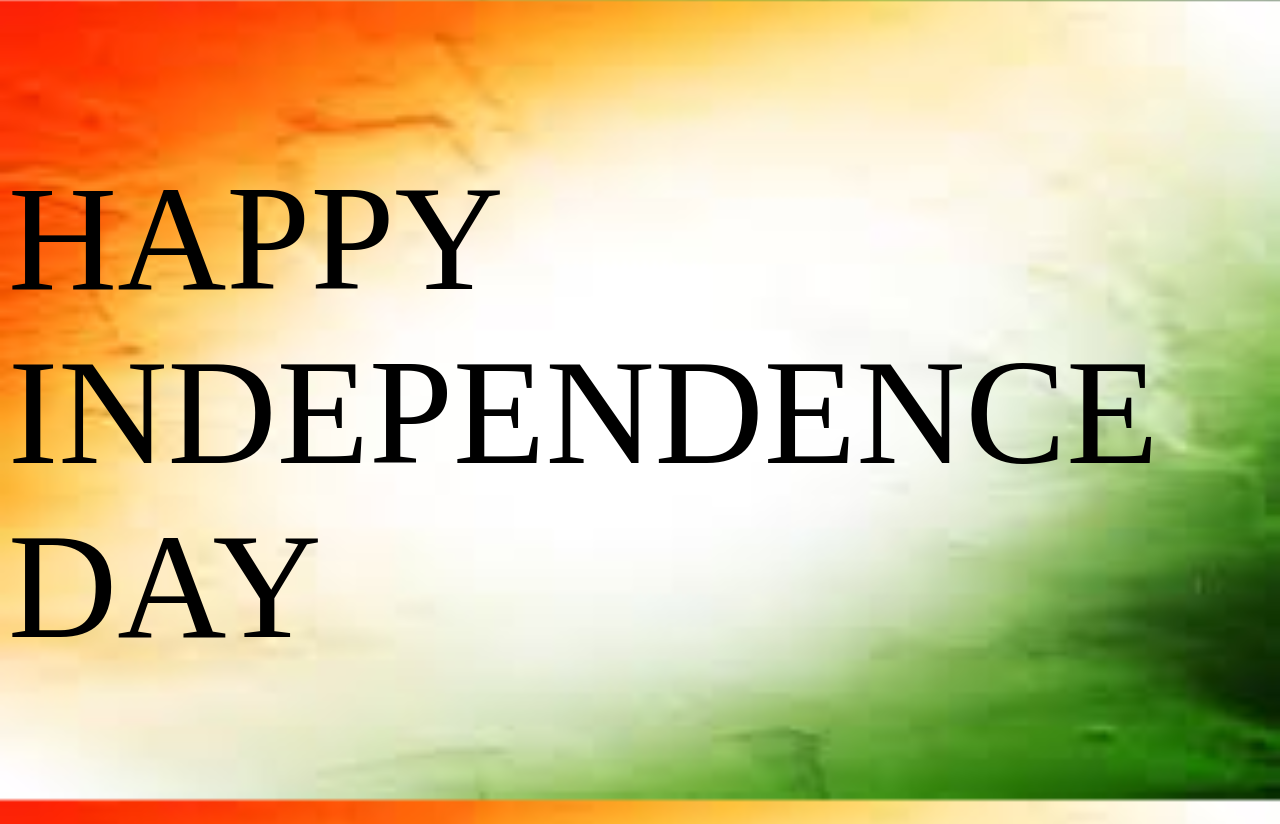
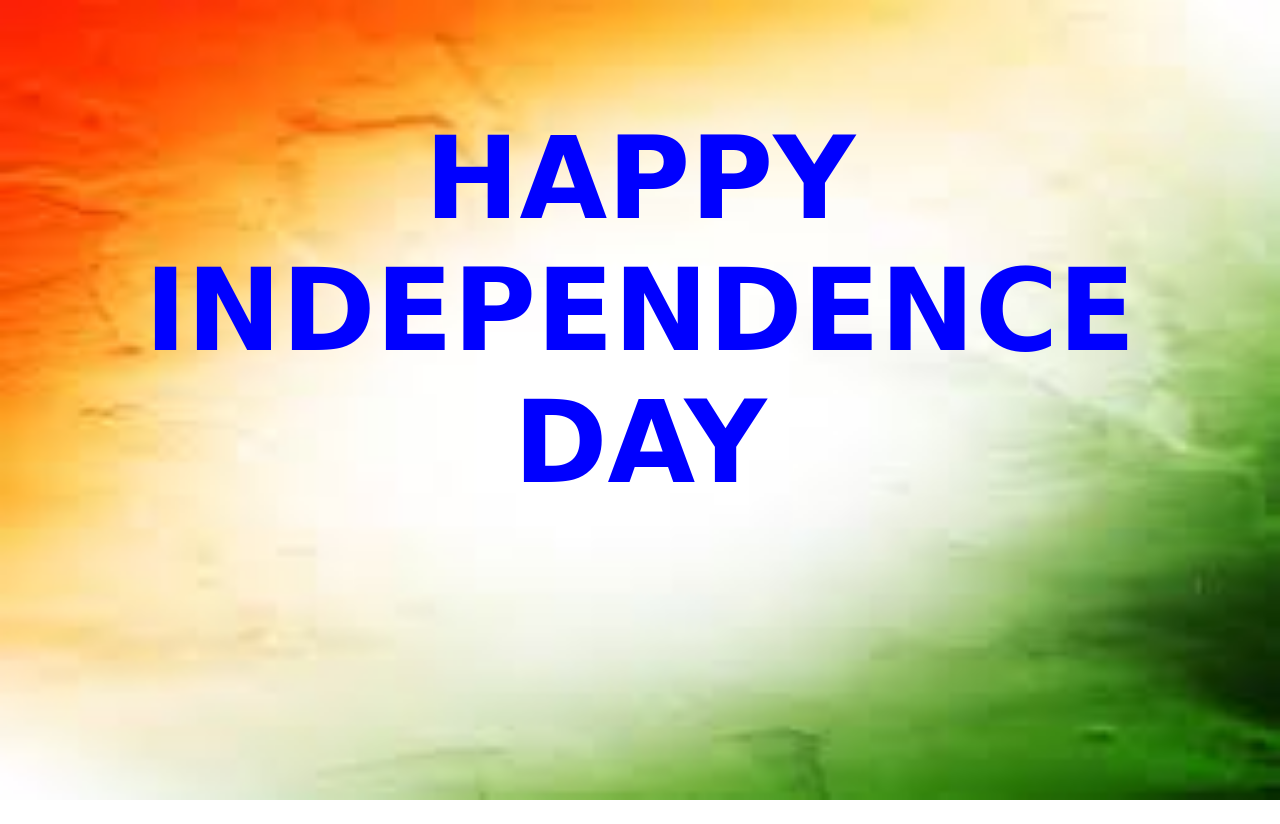
Before and after one commit to Raghav3213/Jai-Hind, a plain HTML site: page index.html in a window 1280 px wide. After the commit the page ends 800 px from the top, so only its background shows below. Drawn offline with Linux system fonts and the light colour scheme.

Commit message:
Update index.html

```diff
--- a/index.html
+++ b/index.html
@@ -7,11 +7,12 @@
     <title>Jai Hind</title>
 </head>
 <style>
-    body{background-image:url("india\ flag.jpg");background-repeat:no-repeat;background-attachment:fixed;background-size:100% 100%;font-size: 4cm;}
+    body{background-image:url("india\ flag.jpg");background-repeat:no-repeat;background-attachment:fixed;background-size:100% 100%;font-size: 3cm;}
+    p{color: blue;text-align:center;font-family:cursive;}
 </style>
 <body>
 <p>
-    HAPPY INDEPENDENCE DAY
+    <b>HAPPY<br> INDEPENDENCE<br> DAY<br><b>
 </p>
 </body>
 </html>
```
